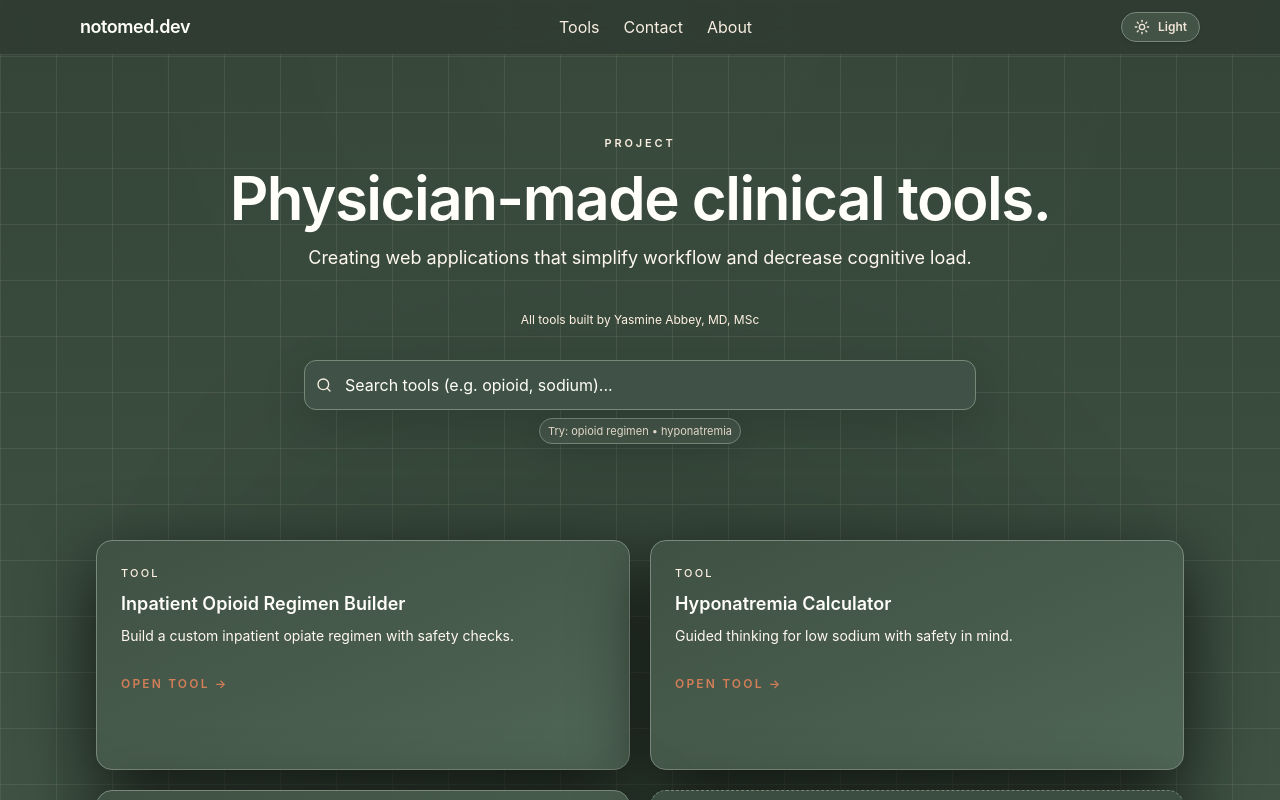
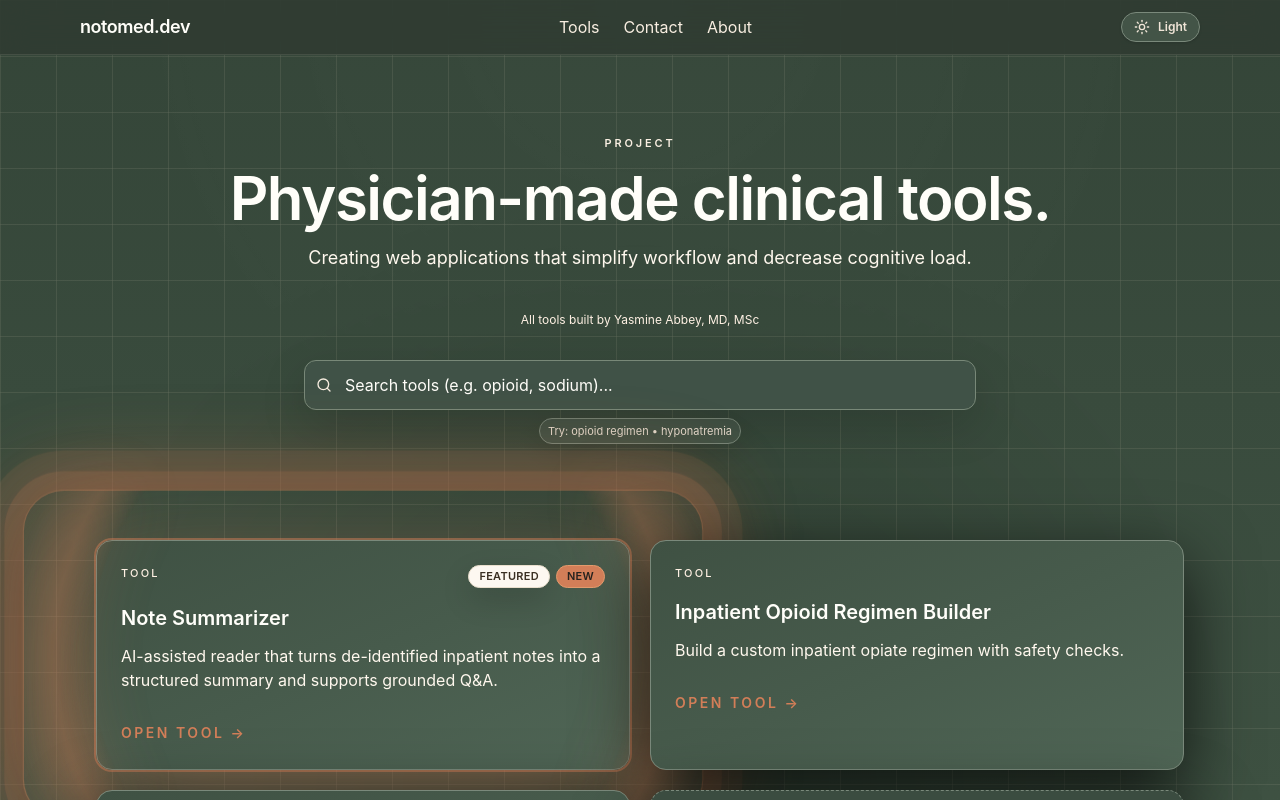
Before and after one commit to NotoMD-dev/notomed-site, a Next.js app: page / in a window 1280 px wide. Shown: the top 800 px of the page. Built offline with nearby package versions, Linux system fonts and the light colour scheme.

Commit message:
Amplify featured halo and adjust tag color

```diff
--- a/src/app/globals.css
+++ b/src/app/globals.css
@@ -452,3 +452,76 @@ button.tool-module-header:hover {
 :root[data-theme="light"] .text-\[\#f4f1ea\] {
   color: var(--text-heading) !important;
 }
+
+.featured-card-glow {
+  overflow: visible;
+}
+
+.featured-card-glow::before,
+.featured-card-glow::after {
+  content: "";
+  position: absolute;
+  inset: -30px;
+  border-radius: 36px;
+  z-index: 0;
+  pointer-events: none;
+}
+
+.featured-card-glow::before {
+  background: radial-gradient(
+    circle at 50% 50%,
+    transparent 68%,
+    rgba(210, 126, 88, 0.5) 80%,
+    rgba(210, 126, 88, 0.2) 92%,
+    transparent 100%
+  );
+  filter: blur(26px);
+  opacity: 0.95;
+  animation: featuredPulse 3s ease-in-out infinite;
+}
+
+.featured-card-glow::after {
+  border: 1px solid rgba(210, 126, 88, 0.45);
+  box-shadow:
+    0 18px 70px rgba(0, 0, 0, 0.32),
+    0 0 0 16px rgba(210, 126, 88, 0.18),
+    0 0 0 34px rgba(210, 126, 88, 0.1),
+    0 0 88px rgba(210, 126, 88, 0.6);
+  background: radial-gradient(
+    circle at 50% 50%,
+    transparent 72%,
+    rgba(210, 126, 88, 0.28) 82%,
+    rgba(210, 126, 88, 0.1) 94%
+  );
+  animation: featuredHalo 4s ease-in-out infinite;
+}
+
+@keyframes featuredPulse {
+  0% {
+    transform: scale(0.9);
+    opacity: 0.6;
+  }
+  45% {
+    transform: scale(1.12);
+    opacity: 1;
+  }
+  100% {
+    transform: scale(1.18);
+    opacity: 0.4;
+  }
+}
+
+@keyframes featuredHalo {
+  0% {
+    transform: scale(0.9);
+    opacity: 0.65;
+  }
+  50% {
+    transform: scale(1.16);
+    opacity: 1;
+  }
+  100% {
+    transform: scale(1.2);
+    opacity: 0.5;
+  }
+}
--- a/src/app/page.tsx
+++ b/src/app/page.tsx
@@ -9,7 +9,14 @@ import SiteHeader from "@/components/SiteHeader";
 import { GlowCard } from "@/components/cards/GlowCard";
 import { SearchInput } from "@/components/SearchInput";
 import { CONFIG } from "@/config/notomed-config";
-import { filterTools, getLiveTools, FEATURED_TOOL_LIMIT } from "@/lib/tools";
+import type { ToolTag } from "@/config/tools-data";
+import { cn } from "@/lib/cn";
+import {
+  FEATURED_TOOL_LIMIT,
+  filterTools,
+  getLiveTools,
+  isNewTool,
+} from "@/lib/tools";
 
 const LIVE_TOOLS = getLiveTools();
 
@@ -19,10 +26,18 @@ export default function NotoMedLandingPage() {
   const [supportLoading, setSupportLoading] = React.useState(false);
   const [searchTerm, setSearchTerm] = React.useState("");
 
-  const filteredTools = filterTools(LIVE_TOOLS, { query: searchTerm });
-  const displayedTools = searchTerm
-    ? filteredTools
-    : LIVE_TOOLS.slice(0, FEATURED_TOOL_LIMIT);
+  const featuredTools = LIVE_TOOLS.filter((tool) => tool.tags?.includes("FEATURED"));
+  const featuredNoteSummarizer = featuredTools.find(
+    (tool) => tool.id === "note-summarizer-tool",
+  );
+  const baseTools = searchTerm ? filterTools(LIVE_TOOLS, { query: searchTerm }) : LIVE_TOOLS;
+  const primaryTool = featuredNoteSummarizer ?? featuredTools[0] ?? baseTools[0];
+  const displayedTools = [
+    primaryTool,
+    ...baseTools.filter((tool) => tool.id !== primaryTool?.id),
+  ]
+    .filter(Boolean)
+    .slice(0, FEATURED_TOOL_LIMIT);
 
   const handleInternalFormSubmit = async (e: React.FormEvent<HTMLFormElement>) => {
     e.preventDefault();
@@ -139,20 +154,44 @@ export default function NotoMedLandingPage() {
 
         <section id="tools" className="scroll-mt-24">
           <div className="grid grid-cols-1 gap-5 md:grid-cols-2">
-            {displayedTools.map((tool) => (
+            {displayedTools.map((tool) => {
+              const tags = buildTags(tool.tags, tool.createdAt);
+              const isFeatured = tags.includes("FEATURED");
+
+              return (
                 <Link key={tool.id} href={tool.path} className="block focus-visible:outline-none">
-                <GlowCard className="min-h-[230px]" aria-label={`Open ${tool.name}`}>
-                  <p className="mb-2 text-[11px] font-medium uppercase tracking-[0.2em] text-muted-strong">
+                  <GlowCard
+                    className={cn(
+                      "min-h-[230px]",
+                      isFeatured &&
+                        "featured-card-glow border-2 border-[var(--accent)] shadow-[0_35px_110px_rgba(210,126,88,0.45)] ring-2 ring-[var(--accent)]/50 transition-transform duration-500 hover:-translate-y-2 hover:scale-[1.03]",
+                    )}
+                    contentClassName={isFeatured ? "relative z-[1]" : undefined}
+                    aria-label={`Open ${tool.name}`}
+                  >
+                    <div className="mb-4 flex items-start justify-between gap-3">
+                      <p className="text-[11px] font-medium uppercase tracking-[0.2em] text-muted-strong">
                         Tool
                       </p>
-                  <h3 className="mb-2 text-lg font-semibold text-heading">{tool.name}</h3>
-                  <p className="mb-6 text-sm text-body">{tool.description}</p>
-                  <span className="inline-flex items-center gap-1 text-xs font-semibold uppercase tracking-[0.18em] text-accent transition-transform group-hover:translate-x-1">
+                      {tags.length > 0 && (
+                        <div className="flex flex-wrap justify-end gap-1.5">
+                          {tags.map((tag) => (
+                            <span key={tag} className={getHeroTagClasses(tag)}>
+                              {tag === "FEATURED" ? "Featured" : tag === "NEW" ? "New" : tag}
+                            </span>
+                          ))}
+                        </div>
+                      )}
+                    </div>
+                    <h3 className="mb-3 text-xl font-semibold text-heading">{tool.name}</h3>
+                    <p className="mb-7 text-base text-body">{tool.description}</p>
+                    <span className="inline-flex items-center gap-1 text-sm font-semibold uppercase tracking-[0.18em] text-accent transition-transform group-hover:translate-x-1">
                       Open Tool →
                     </span>
                   </GlowCard>
                 </Link>
-            ))}
+              );
+            })}
 
             <Link href="/tools" className="block focus-visible:outline-none">
               <GlowCard className="flex h-full flex-col justify-between">
@@ -160,12 +199,12 @@ export default function NotoMedLandingPage() {
                   <p className="mb-2 text-[11px] font-medium uppercase tracking-[0.2em] text-muted-strong">
                     Directory
                   </p>
-                  <h3 className="mb-2 text-lg font-semibold text-heading">Browse all tools</h3>
-                  <p className="mb-6 text-sm text-body">
+                  <h3 className="mb-3 text-xl font-semibold text-heading">Browse all tools</h3>
+                  <p className="mb-7 text-base text-body">
                     See every workflow, including the AI pre-op risk stratifier and upcoming utilities.
                   </p>
                 </div>
-                <span className="inline-flex items-center gap-1 text-xs font-semibold uppercase tracking-[0.18em] text-accent transition-transform group-hover:translate-x-1">
+                <span className="inline-flex items-center gap-1 text-sm font-semibold uppercase tracking-[0.18em] text-accent transition-transform group-hover:translate-x-1">
                   Go to tools →
                 </span>
               </GlowCard>
@@ -176,13 +215,13 @@ export default function NotoMedLandingPage() {
               interactive
               className="flex flex-col items-center justify-center text-center"
             >
-              <h3 className="mb-2 text-lg font-semibold text-heading">Missing something?</h3>
-              <p className="mb-4 max-w-xs text-sm text-body">
+              <h3 className="mb-3 text-xl font-semibold text-heading">Missing something?</h3>
+              <p className="mb-6 max-w-xs text-base text-body">
                 Suggest a new workflow, calculator, or builder you wish existed on rounds.
               </p>
               <Link
                 href="#contact"
-                className="inline-flex items-center rounded-full px-4 py-1.5 text-xs font-medium uppercase tracking-[0.18em] btn-outline"
+                className="inline-flex items-center rounded-full px-4 py-2 text-sm font-semibold uppercase tracking-[0.18em] btn-outline"
               >
                 Send Feedback
               </Link>
@@ -283,3 +322,27 @@ export default function NotoMedLandingPage() {
     </div>
   );
 }
+
+function buildTags(tags: ToolTag[] | undefined, createdAt: string): ToolTag[] {
+  const mergedTags: ToolTag[] = [...(tags ?? [])];
+  if (isNewTool(createdAt) && !mergedTags.includes("NEW")) {
+    mergedTags.push("NEW");
+  }
+  return mergedTags;
+}
+
+function getHeroTagClasses(tag: ToolTag) {
+  const base =
+    "shrink-0 rounded-full px-2.5 py-0.5 text-[11px] font-semibold uppercase tracking-wide";
+
+  switch (tag) {
+    case "FEATURED":
+      return `${base} border border-[var(--hero-tone-pear-border)] bg-[var(--hero-tone-pear-surface)] text-[var(--hero-tone-pear-title)] shadow-[0_12px_30px_rgba(0,0,0,0.16)]`;
+    case "NEW":
+      return `${base} chip-new`;
+    case "BETA":
+    case "COMING_SOON":
+    default:
+      return `${base} border border-[var(--pill-border)] bg-[var(--pill-bg)] text-[var(--pill-text)]`;
+  }
+}
--- a/src/app/tools/client-page.tsx
+++ b/src/app/tools/client-page.tsx
@@ -8,7 +8,7 @@ import SiteHeader from "@/components/SiteHeader";
 import { BackButton } from "@/components/BackButton";
 import { GlowCard } from "@/components/cards/GlowCard";
 import { SearchInput } from "@/components/SearchInput";
-import { toolsData, type ToolDefinition } from "@/config/tools-data";
+import { toolsData, type ToolDefinition, type ToolTag } from "@/config/tools-data";
 import {
   filterTools,
   formatToolUpdated,
@@ -125,6 +125,11 @@ function ToolCard({ tool }: { tool: ToolDefinition }) {
   const isLive = Boolean(livePath);
   const updatedLabel = formatToolUpdated(tool.lastUpdated);
   const isNew = isNewTool(tool.createdAt);
+  const tags: ToolTag[] = [...(tool.tags ?? [])];
+
+  if (isNew && !tags.includes("NEW")) {
+    tags.push("NEW");
+  }
 
   const card = (
     <GlowCard
@@ -136,10 +141,14 @@ function ToolCard({ tool }: { tool: ToolDefinition }) {
       <div className="flex flex-1 flex-col gap-3">
         <div className="flex items-start justify-between gap-3">
           <h2 className="text-lg font-semibold text-[var(--text-heading)] md:text-xl">{tool.name}</h2>
-          {isNew && (
-            <span className="chip-new shrink-0 rounded-full px-2.5 py-0.5 text-[11px] font-semibold uppercase tracking-wide">
-              NEW
-            </span>
+          {tags.length > 0 && (
+            <div className="flex flex-wrap justify-end gap-1.5">
+              {tags.map((tag) => (
+                <span key={tag} className={getTagClasses(tag)}>
+                  {getTagLabel(tag)}
+                </span>
+              ))}
+            </div>
           )}
         </div>
         <p className="flex-1 text-sm leading-relaxed text-[var(--text-body)] md:text-[15px]">{tool.description}</p>
@@ -178,3 +187,24 @@ function ToolCard({ tool }: { tool: ToolDefinition }) {
 
   return card;
 }
+
+function getTagClasses(tag: ToolTag) {
+  const base =
+    "shrink-0 rounded-full px-2.5 py-0.5 text-[11px] font-semibold uppercase tracking-wide";
+
+  switch (tag) {
+    case "FEATURED":
+      return `${base} border border-[var(--hero-tone-pear-border)] bg-[var(--hero-tone-pear-surface)] text-[var(--hero-tone-pear-title)] shadow-[0_8px_24px_rgba(0,0,0,0.12)]`;
+    case "NEW":
+      return `${base} chip-new`;
+    case "BETA":
+    case "COMING_SOON":
+    default:
+      return `${base} border border-[var(--pill-border)] bg-[var(--pill-bg)] text-[var(--pill-text)]`;
+  }
+}
+
+function getTagLabel(tag: ToolTag) {
+  if (tag === "COMING_SOON") return "Coming soon";
+  return tag.replace("_", " ");
+}
--- a/src/components/note-summarizer/ChatPanel.tsx
+++ b/src/components/note-summarizer/ChatPanel.tsx
@@ -219,6 +219,7 @@ export function ChatPanel({
 
       setQuestion("");
     } catch (error) {
+      console.error(error);
       setMessages((prev) => [
         ...prev,
         {
--- a/src/components/note-summarizer/NoteSummarizerWorkspace.tsx
+++ b/src/components/note-summarizer/NoteSummarizerWorkspace.tsx
@@ -13,14 +13,12 @@ import { CitationBar } from "./CitationBar";
 interface NoteSummarizerWorkspaceProps {
   notes: NoteInput[];
   summary: SummaryResult;
-  onBackToInput: () => void;
   onReset: () => void;
 }
 
 export function NoteSummarizerWorkspace({
   notes,
   summary,
-  onBackToInput,
   onReset,
 }: NoteSummarizerWorkspaceProps) {
   const [activeSectionId, setActiveSectionId] = useState<string | null>(
--- a/src/config/tools-data.ts
+++ b/src/config/tools-data.ts
@@ -2,7 +2,14 @@
 
 import { CONFIG } from "./notomed-config";
 
-export type ToolCategory = "Analgesia" | "Electrolytes" | "Peri-op" | "Endocrine" | "Documentation"; // ✅ NEW
+export type ToolCategory =
+  | "Analgesia"
+  | "Electrolytes"
+  | "Peri-op"
+  | "Endocrine"
+  | "Documentation"; // ✅ NEW
+
+export type ToolTag = "NEW" | "BETA" | "COMING_SOON" | "FEATURED";
 
 export interface ToolDefinition {
   id: string;
@@ -12,6 +19,7 @@ export interface ToolDefinition {
   category: ToolCategory;
   createdAt: string;
   lastUpdated: string;
+  tags?: ToolTag[];
 }
 
 export const toolsData: ToolDefinition[] = [
@@ -51,8 +59,8 @@ export const toolsData: ToolDefinition[] = [
     createdAt: "2024-05-01",
     lastUpdated: "2025-11-01",
   },
-   // ✅ NEW NOTE SUMMARIZER TOOL
-   {
+  // ✅ NEW NOTE SUMMARIZER TOOL
+  {
     id: "note-summarizer-tool",
     name: "Note Summarizer",
     description:
@@ -61,5 +69,6 @@ export const toolsData: ToolDefinition[] = [
     category: "Documentation",
     createdAt: "2025-11-18",
     lastUpdated: "2025-11-18",
-   }
+    tags: ["FEATURED", "NEW"],
+  },
 ];
--- a/src/lib/note-summarizer/types.ts
+++ b/src/lib/note-summarizer/types.ts
@@ -72,9 +72,7 @@ export interface SummaryResponseBody extends SummaryResult {
   rawText?: string;
 }
 
-export interface QAResponseBody extends QAResult {
-  // the model always answers “not documented” when unsure
-}
+export type QAResponseBody = QAResult;
 
 export type NoteSummarizerResponseBody =
   | SummaryResponseBody
```
Also changed, not shown: src/app/api/note-summarizer/route.ts (+10 -4 lines), src/app/tools/note-summarizer/page.tsx (+0 -7 lines), src/lib/note-summarizer/llm.ts (+18 -12 lines). Lines whose indentation alone changed are shown as unchanged.
